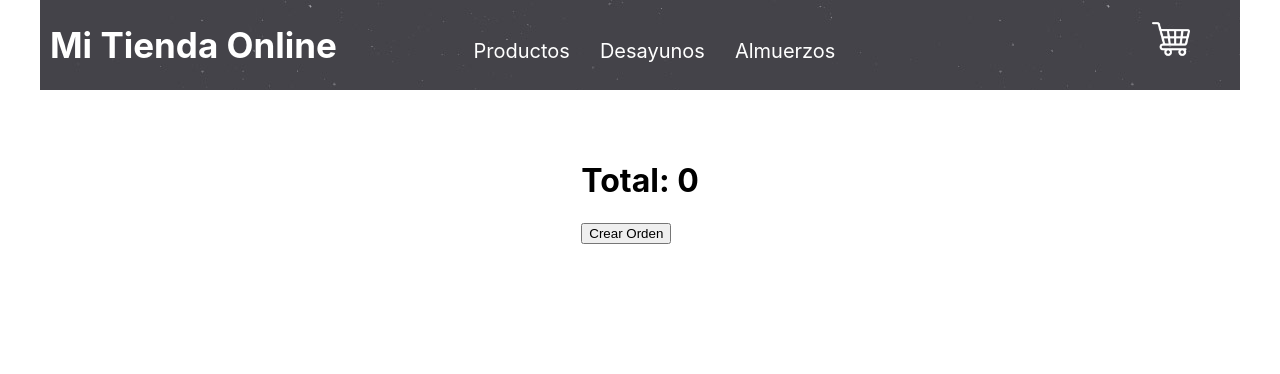
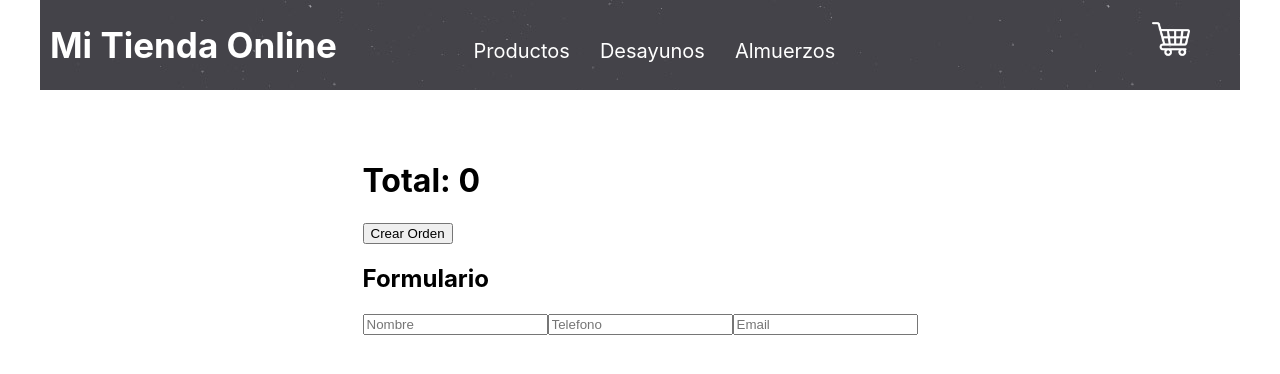
Before and after one commit to nicolagou/tienda-catering, a React (Create React App) app: page /cart in a window 1280 px wide. Shown: the top 374 px of the page. Built offline with nearby package versions, Linux system fonts and the light colour scheme.

Commit message:
Agregado el Formulario

```diff
--- a/package.json
+++ b/package.json
@@ -7,6 +7,7 @@
     "@testing-library/react": "^13.4.0",
     "@testing-library/user-event": "^13.5.0",
     "firebase": "^9.15.0",
+    "moment": "^2.29.4",
     "react": "^18.2.0",
     "react-dom": "^18.2.0",
     "react-router-dom": "^6.4.3",
--- a/src/Pages/Cart/Cart.js
+++ b/src/Pages/Cart/Cart.js
@@ -1,11 +1,17 @@
 import { useContext, useState, useEffect } from "react";
 import { cartContext } from '../../context/CartProvider';
 import { collection, addDoc, getFirestore, doc, updateDoc } from "firebase/firestore";
+import moment from "moment";
 
 
 const Cart = () => {
     const { cart } = useContext(cartContext);
     const [total, setTotal] = useState(0);
+    const [formValues, setFormValues] = useState({
+        name:"",
+        phone:"",
+        email:"",
+    });
 
     const getTotalPrice = () => {
         setTotal(cart.reduce((acc, product) => acc + product.price * product.quantity, 0))
@@ -16,10 +22,11 @@ const Cart = () => {
         const query = collection(db, "order");
         const newOrder = {
             buyer: {
-                name: "nico",
-                phone: "1513135",
-                email: "test@test.com"
+                name: formValues.name,
+                phone: formValues.phone,
+                email: formValues.email,
             },
+            date: moment().format("DD/MM/YYYY"),
             items: cart,
             total: total,
         };
@@ -37,13 +44,19 @@ const Cart = () => {
                 });
             })
             .catch((error) => console.log(error));
-
     };
 
     useEffect(() => {
         getTotalPrice();
         // eslint-disable-next-line
     }, [cart])
+
+    const handleInputChange = (event) =>{
+        setFormValues({
+            ...formValues,
+            [event.target.name]:event.target.value,
+        })
+    };
 
     return (
         <div className='message-greeting-container'>
@@ -57,6 +70,12 @@ const Cart = () => {
             <div>
                 <h1>Total: {total}</h1>
                 <button onClick={createOrder}>Crear Orden</button>
+                <div>
+                    <h2>Formulario</h2>
+                    <input name="name" type="text" placeholder="Nombre" value={formValues.name} onChange={handleInputChange}/>
+                    <input name="phone" type="text" placeholder="Telefono" value={formValues.phone} onChange={handleInputChange}/>
+                    <input name="email" type="text" placeholder="Email" value={formValues.email} onChange={handleInputChange}/>
+                </div>
             </div>
         </div>
     )
```
Also changed, not shown: 1 other file (tests, documents, lock files or other folders).
